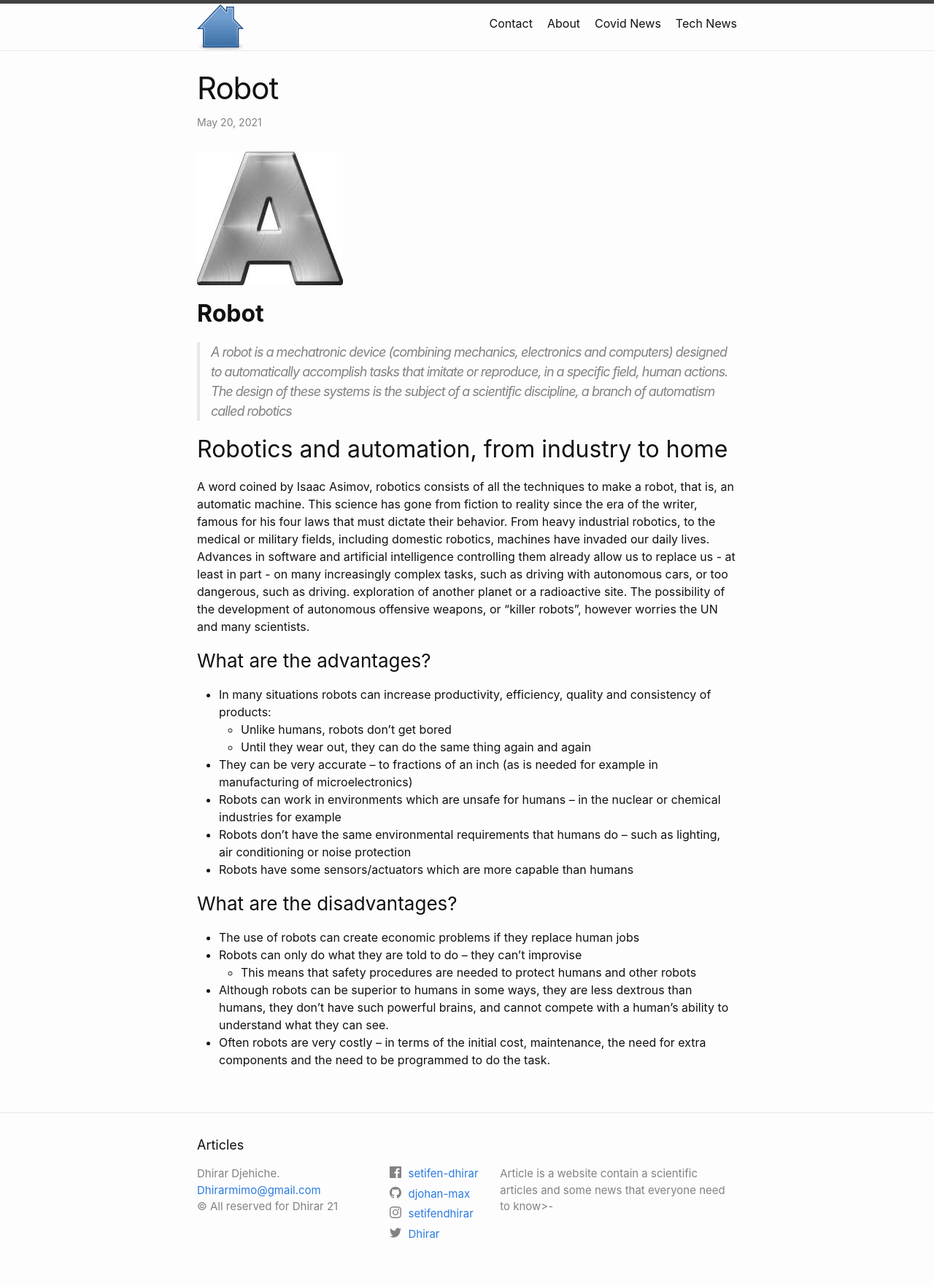
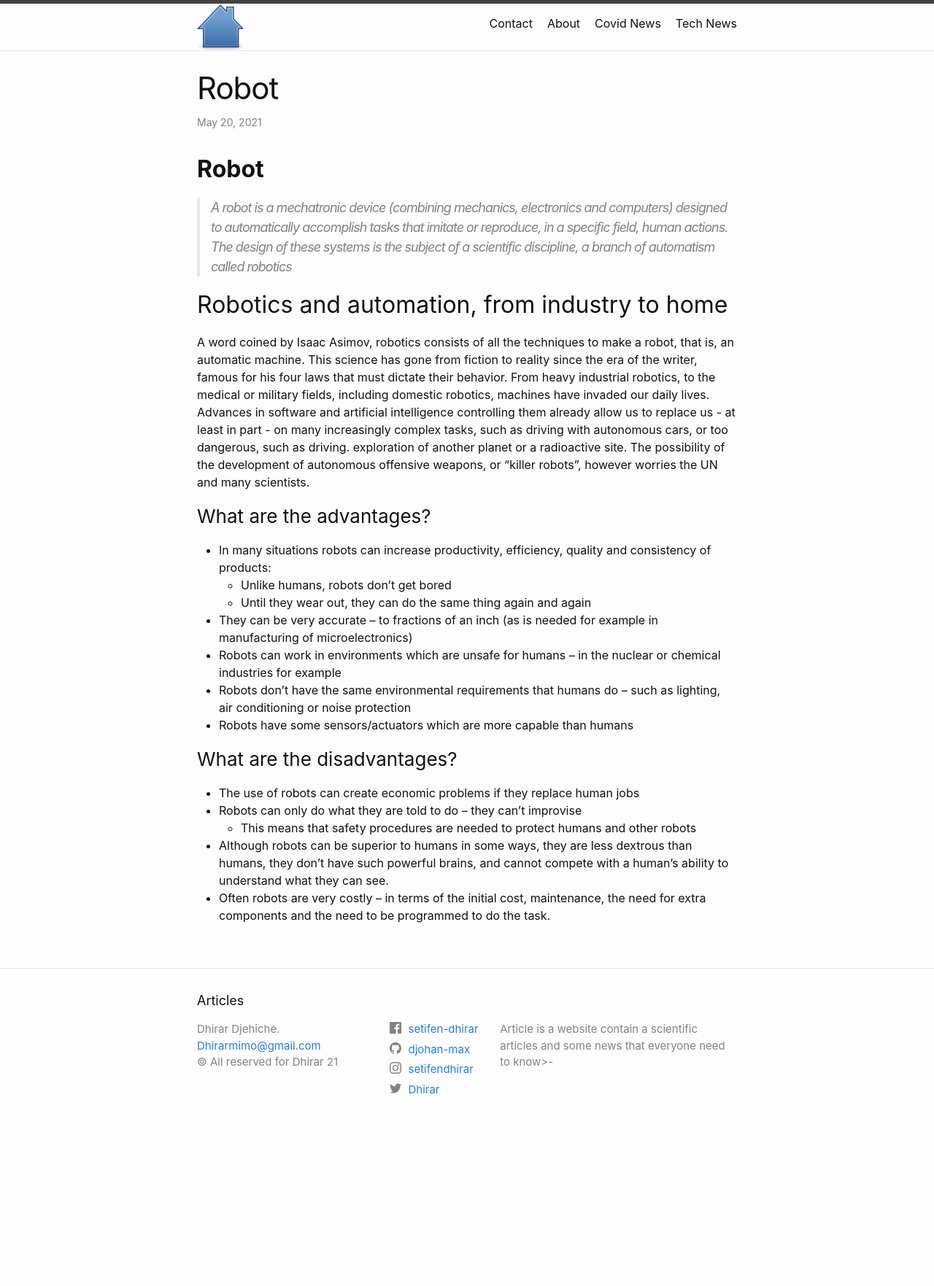
Before and after one commit to djohan-max/myblog, a Jekyll site: the page built from Tech/_posts/2021-05-20-Robot.md, in a window 1280 px wide. Shown: the whole page at 73% size. Built offline with Jekyll 4.4.1, drawn with Linux system fonts in a browser that asks for light colours; after the commit the page ends 1565 px from its top, so only the background shows below that.

Commit message:
Update 2021-05-20-Robot.md

```diff
--- a/Tech/_posts/2021-05-20-Robot.md
+++ b/Tech/_posts/2021-05-20-Robot.md
@@ -3,8 +3,6 @@ layout: post
 title: Robot
 category: Tech
 ---
-
-![pic](/images/logo.jpg)
 
 ## **Robot**
 >A *robot* is a mechatronic device (combining mechanics, electronics and computers) designed to automatically accomplish tasks that imitate or reproduce, in a specific field, human actions. The design of these systems is the subject of a scientific discipline, a branch of automatism called robotics
```
